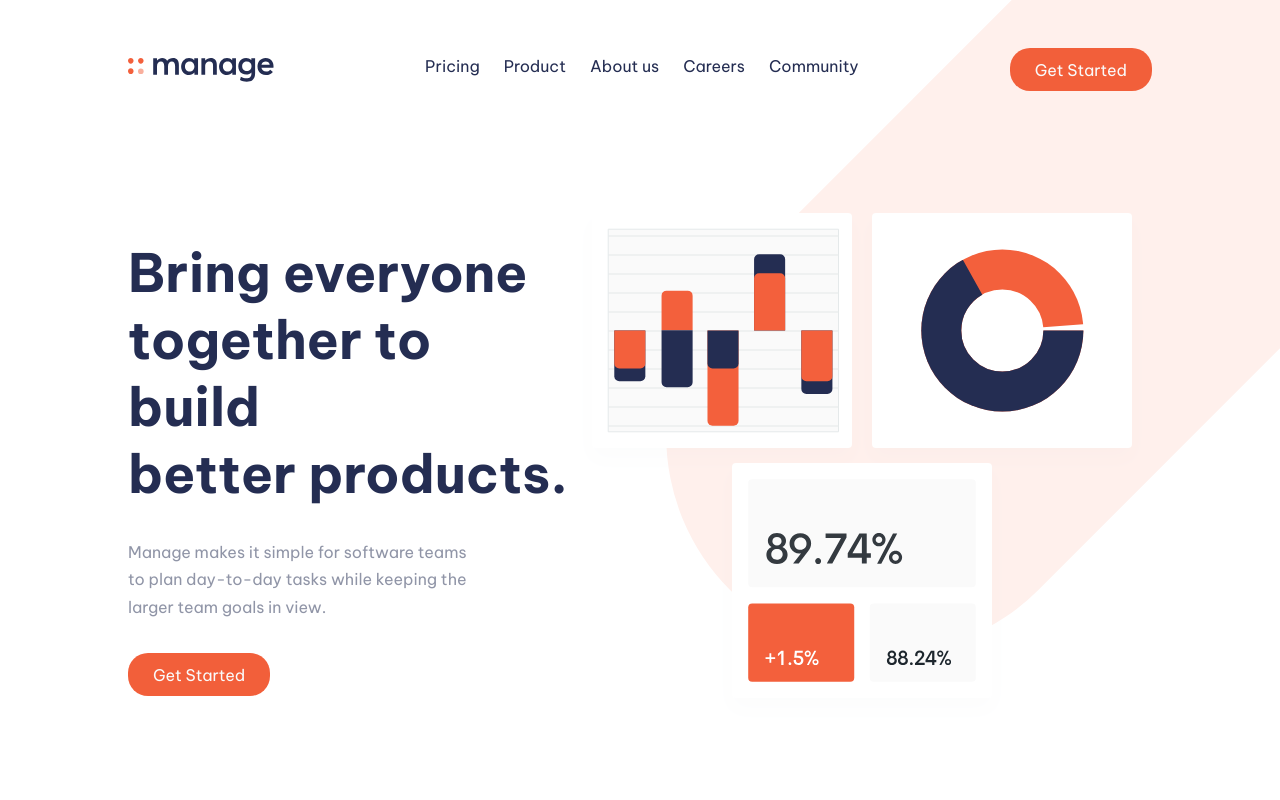
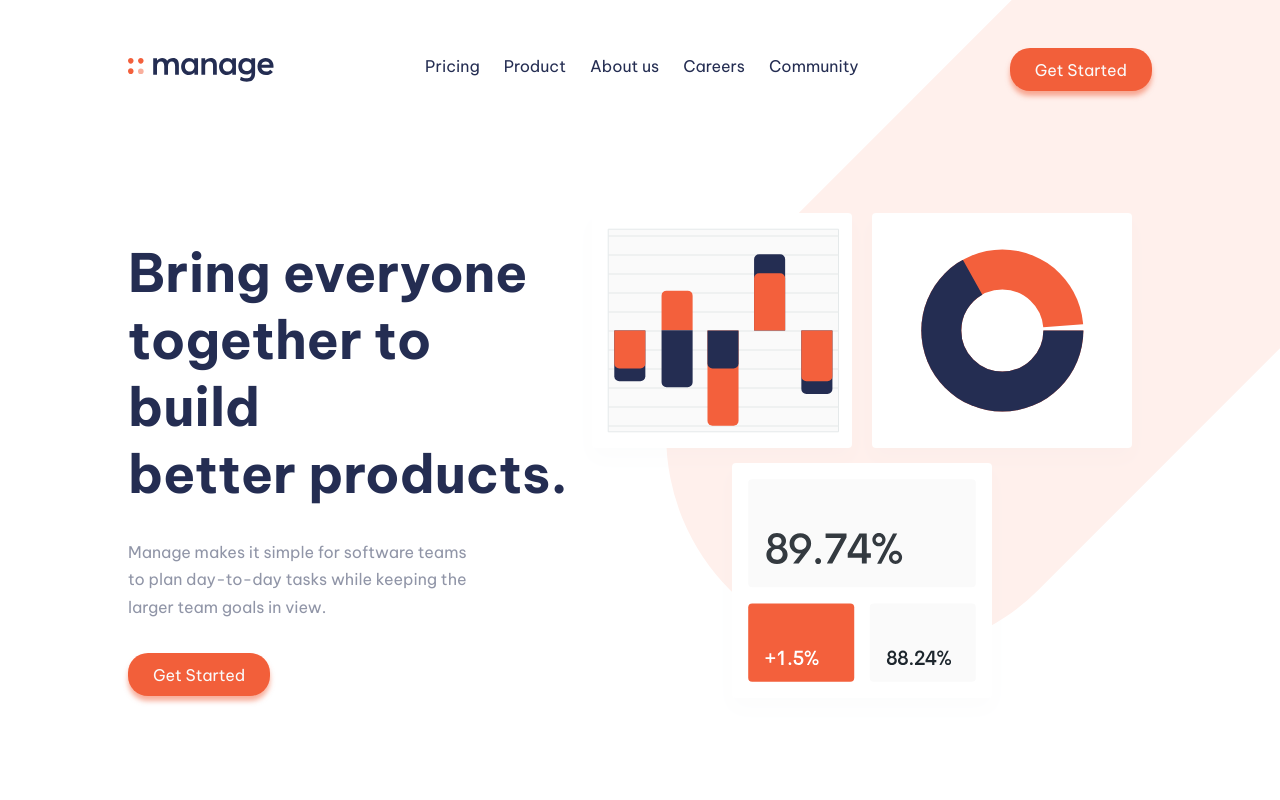
Before and after one commit to Ezedcode/manage-landing-page-master, a React (Create React App) app: page / in a window 1280 px wide. Shown: the top 800 px of the page. Built offline with nearby package versions, Linux system fonts and the light colour scheme.

Commit message:
updating footer

```diff
--- a/src/components/button/index.jsx
+++ b/src/components/button/index.jsx
@@ -1,9 +1,14 @@
 import React from "react";
 import * as C from "./styles";
 
-const Button = ({ id, color, background, colorBtn }) => {
+const Button = ({ id, color, background, colorBtn, boxShadow }) => {
   return (
-    <C.Button color={color} background={background} colorBtn={colorBtn}>
+    <C.Button
+      color={color}
+      background={background}
+      colorBtn={colorBtn}
+      boxShadow={boxShadow}
+    >
       {id}
     </C.Button>
   );
--- a/src/components/button/styles.jsx
+++ b/src/components/button/styles.jsx
@@ -7,7 +7,7 @@ export const Button = styled.button`
   background: ${(props) => props.background};
   border-radius: 20px;
   box-shadow: ${(props) =>
-    props.box === "true" ? "0px 5px 5px hsl(12, 88%, 59%, 0.5)" : "none"};
+    props.boxShadow === "true" ? "0px 5px 5px hsl(12, 88%, 59%, 0.5)" : "none"};
   cursor: pointer;
   transition: 0.5s;
   &:hover {
@@ -16,7 +16,7 @@ export const Button = styled.button`
         ? "background-color:hsl(13, 95%, 70%)"
         : "color: hsl(227, 12%, 61%);"};
     box-shadow: ${(props) =>
-      props.boxShadow === "red"
+      props.boxShadow === "true"
         ? "0px 5px 5px hsl(13, 95%, 70%, 0.5)"
         : "none"};
   }
--- a/src/components/input/index.jsx
+++ b/src/components/input/index.jsx
@@ -9,8 +9,8 @@ const Input = () => {
         id="Go"
         color="hsl(0, 0%, 98%)"
         background="hsl(12, 88%, 59%)"
-        boxShadow="red"
         colorBtn="red"
+        boxShadow="false"
       />
     </div>
   );
--- a/src/components/layout/footer/index.jsx
+++ b/src/components/layout/footer/index.jsx
@@ -22,7 +22,7 @@ const Footer = () => {
       <C.Container>
         <div>
           <div className="container">
-            <div>
+            <div className="logo">
               <img src={Logo} alt="logo" />
             </div>
             <div className="socialMedia">
--- a/src/components/layout/footer/styles.jsx
+++ b/src/components/layout/footer/styles.jsx
@@ -30,6 +30,7 @@ export const Container = styled.div`
       justify-content: space-between;
       svg {
         font-size: 1.5em;
+        padding-right: 0.6em;
       }
     }
     a {
--- a/src/components/pages/home/index.jsx
+++ b/src/components/pages/home/index.jsx
@@ -29,6 +29,7 @@ const Home = () => {
               color="hsl(0, 0%, 98%)"
               background="hsl(12, 88%, 59%)"
               colorBtn="red"
+              boxShadow="true"
             />
           </div>
           <C.Img>
@@ -103,6 +104,7 @@ const Home = () => {
             color="hsl(0, 0%, 98%)"
             background="hsl(12, 88%, 59%)"
             colorBtn="red"
+            boxShadow="true"
           />
         </C.WhatSaid>
         <C.Simplify>
@@ -116,7 +118,7 @@ const Home = () => {
               color="hsl(12, 88%, 59%)"
               background="hsl(0, 0%, 98%)"
               colorBtn="white"
-              boxShadow="true"
+              boxShadow="false"
             />
           </div>
         </C.Simplify>
```
